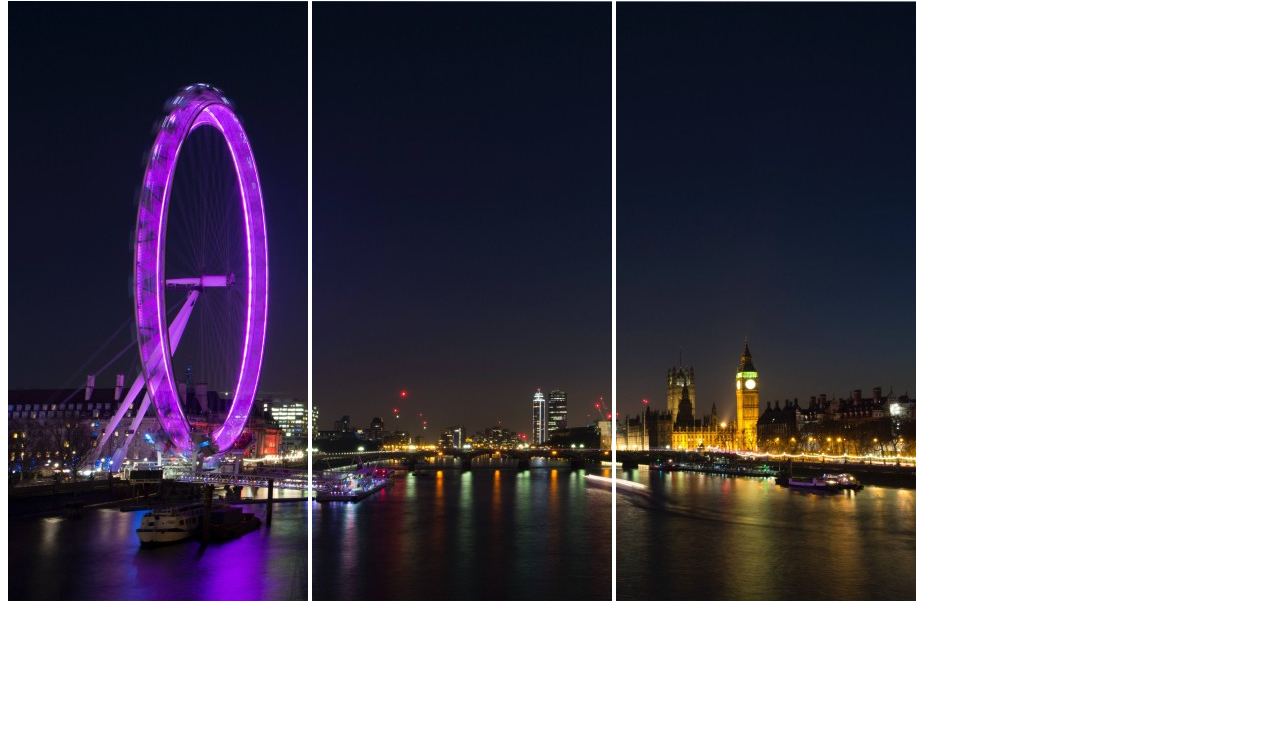
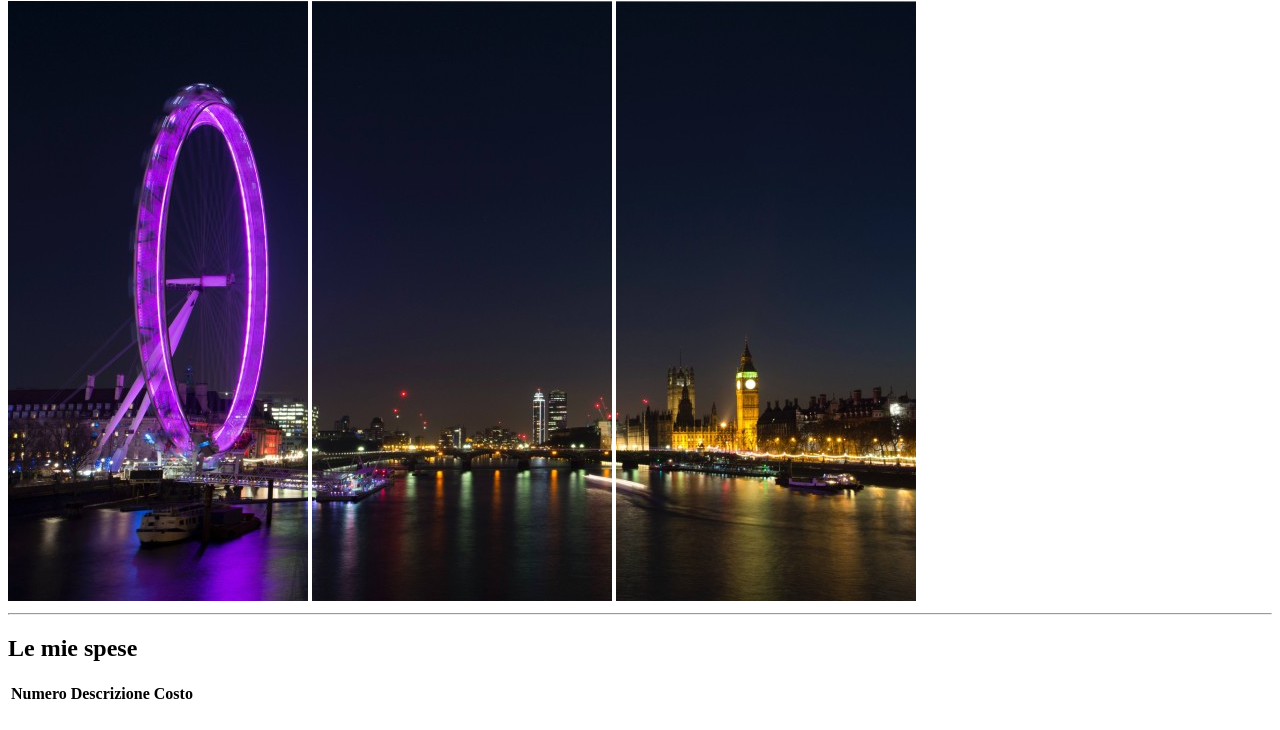
Before and after one commit to MGPasinetti/html-london-trip, a plain HTML site: page index.html in a window 1280 px wide. Shown: the part 79-809 px from the top of the page. Drawn offline with Linux system fonts and the light colour scheme.

Commit message:
struttura tab

```diff
--- a/index.html
+++ b/index.html
@@ -14,11 +14,49 @@
         <img src="img/londra_1.jpg" alt="Ruota panoramica londinese">
         <img src="img/londra_2.jpg" alt="Tamigi di notte">
         <img src="img/londra_3.jpg" alt="Westminster di notte">
+        <hr>
     </header>
 
     <main>
         <section>
             <!-- h2 + tab -->
+            <h2>Le mie spese</h2>
+
+            <table>
+                <thead>
+                    <tr>
+                        <th>Numero</th>
+                        <th>Descrizione</th>
+                        <th>Costo</th>
+                    </tr>
+                </thead>
+
+                <tbody>
+                    <tr>
+                        <td></td>
+                        <td></td>
+                        <td></td>
+                    </tr>
+                    <tr>
+                        <td></td>
+                        <td></td>
+                        <td></td>
+                    </tr>
+                    <tr>
+                        <td></td>
+                        <td></td>
+                        <td></td>
+                    </tr>
+                </tbody>
+
+                <tfoot>
+                    <tr>
+                        <td></td>
+                        <td></td>
+                        <td></td>
+                    </tr>
+                </tfoot>
+            </table>
         </section>
 
         <section>
```
